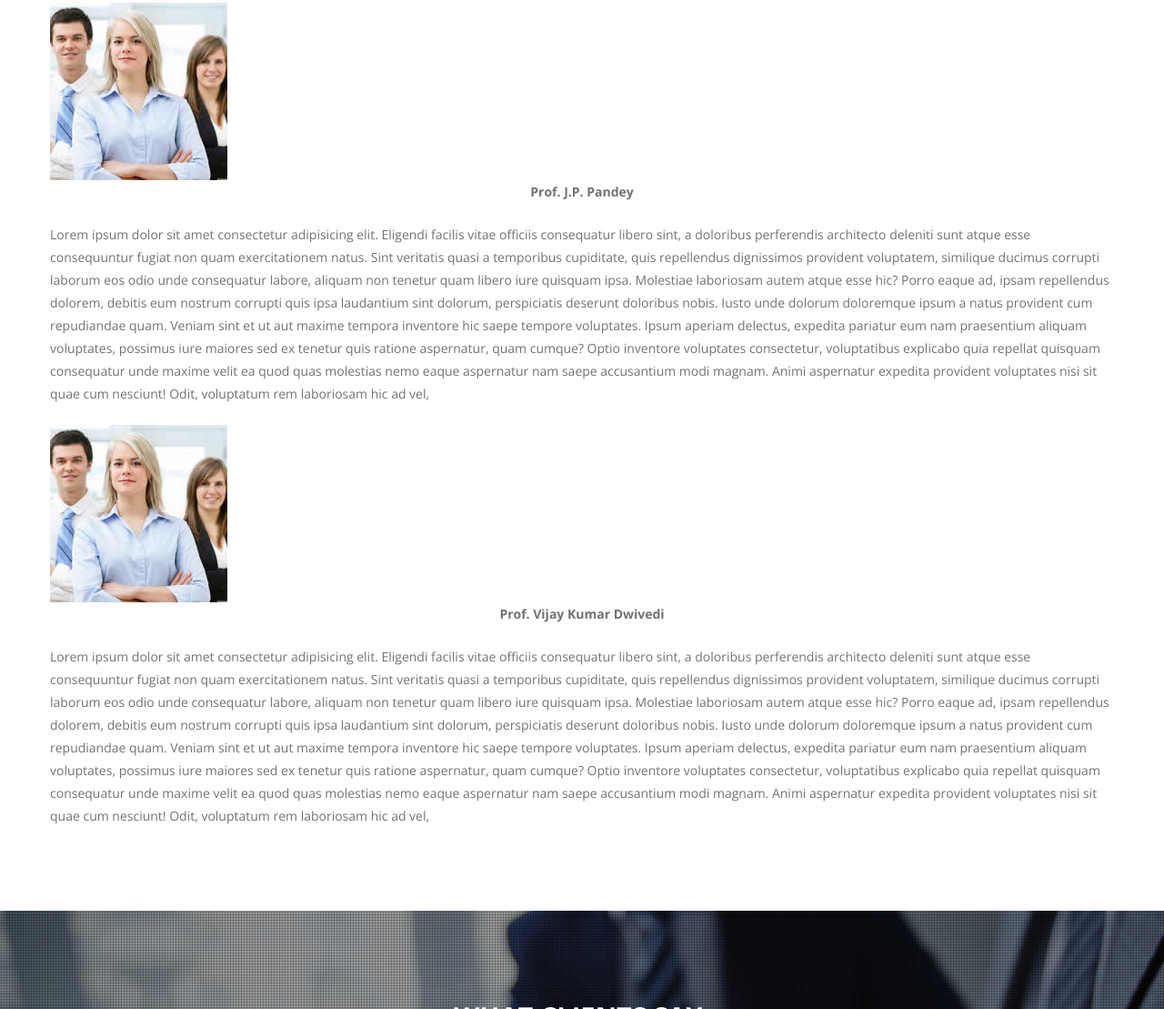
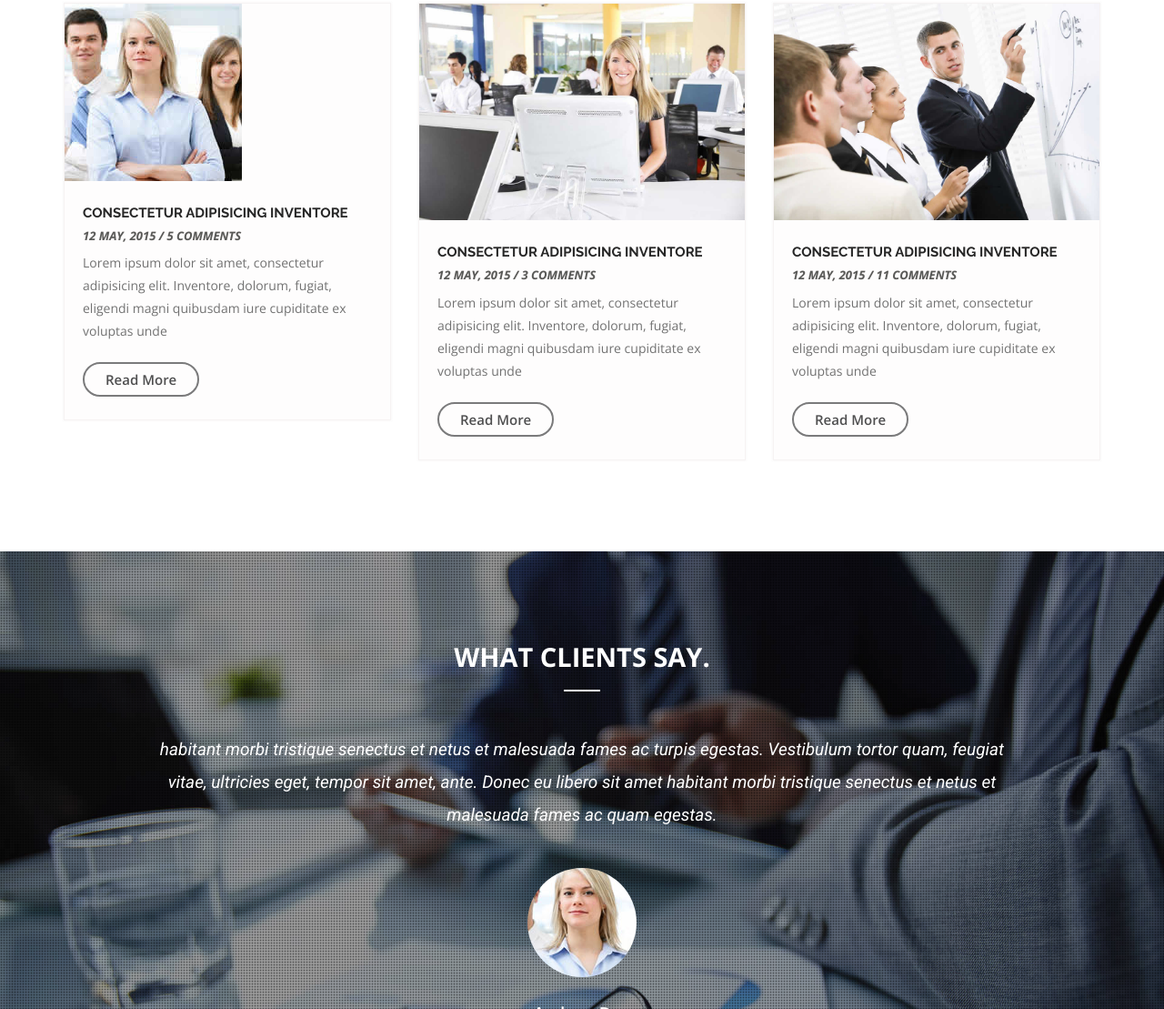
Before and after one commit to astha2412/Training_and_Placement_Cell_MMMUT, a plain HTML site: page index.html in a window 1280 px wide. Shown: the part 9598-10707 px from the top of the page at 91% size. Drawn offline with nearby package versions, Linux system fonts and the light colour scheme; animation ran at ten frames a second.

Commit message:
Revert "updated html"

```diff
--- a/index.html
+++ b/index.html
@@ -1896,7 +1896,7 @@ viverra purus tristique.</p>
 
 
    <!-- Start blog-->
-       <section id="blog" class="section">
+   <section id="blog" class="section">
        <div class="container">
            <div class="row">
 
@@ -1905,7 +1905,7 @@ viverra purus tristique.</p>
                  </div>
 
                <!-- Start Blog item #1-->
-               <!--<div class="col-md-4">
+               <div class="col-md-4">
                    <div class="blog-post">
                          <div class="post-media">
 							 <img src="images/blog/blog1.jpg" alt="">
@@ -1917,10 +1917,10 @@ viverra purus tristique.</p>
                             <a href="blog.html" class="btn btn-gray-border">Read More</a>
                        </div>
                    </div>
-	       </div>-->
+               </div>
 
                <!-- Start Blog item #2-->
-               <!--div class="col-md-4">
+               <div class="col-md-4">
                    <div class="blog-post">
                          <div class="post-media">
 							 <img src="images/blog/blog2.jpg" alt="">
@@ -1932,10 +1932,10 @@ viverra purus tristique.</p>
                             <a href="blog.html" class="btn btn-gray-border">Read More</a>
                        </div>
                    </div>
-	       </div>-->
+               </div>
 
                <!-- Start Blog item #3-->
-               <!--<div class="col-md-4">
+               <div class="col-md-4">
                    <div class="blog-post">
                          <div class="post-media">
 							 <img src="images/blog/blog3.jpg" alt="">
@@ -1947,35 +1947,7 @@ viverra purus tristique.</p>
                         <a href="blog.html" class="btn btn-gray-border">Read More</a>
                        </div>
                    </div>
-	       </div> -->
-
-      <div class="mes_1">
-                <div class="col-mes_1">
-                    <img class="rounded" style="vertical-align: middle;width: inherit; height: inherit; justify-content: center;" src="images/blog/blog1.jpg">
-                    <p class="text_mes_1" style="text-align:center;">
-                        <span style="font-weight: bold;">     Prof. J.P. Pandey </span><br>
-                    </span></p>
-                </div>
-                <div class="msg_para">
-                    <p>
-                        Lorem ipsum dolor sit amet consectetur adipisicing elit. Eligendi facilis vitae officiis consequatur libero sint, a doloribus perferendis architecto deleniti sunt atque esse consequuntur fugiat non quam exercitationem natus. Sint veritatis quasi a temporibus cupiditate, quis repellendus dignissimos provident voluptatem, similique ducimus corrupti laborum eos odio unde consequatur labore, aliquam non tenetur quam libero iure quisquam ipsa. Molestiae laboriosam autem atque esse hic? Porro eaque ad, ipsam repellendus dolorem, debitis eum nostrum corrupti quis ipsa laudantium sint dolorum, perspiciatis deserunt doloribus nobis. Iusto unde dolorum doloremque ipsum a natus provident cum repudiandae quam. Veniam sint et ut aut maxime tempora inventore hic saepe tempore voluptates. Ipsum aperiam delectus, expedita pariatur eum nam praesentium aliquam voluptates, possimus iure maiores sed ex tenetur quis ratione aspernatur, quam cumque? Optio inventore voluptates consectetur, voluptatibus explicabo quia repellat quisquam consequatur unde maxime velit ea quod quas molestias nemo eaque aspernatur nam saepe accusantium modi magnam. Animi aspernatur expedita provident voluptates nisi sit quae cum nesciunt! Odit, voluptatum rem laboriosam hic ad vel,
-                    </p>
-                </div>
-            </div>
-
-            <div class="mes_1">
-                <div class="col-mes_1">
-                    <img class="rounded" style="vertical-align: middle;width: inherit; height: inherit; justify-content: center;" src="images/blog/blog1.jpg">
-                    <p class="text_mes_1" style="text-align:center;">
-                        <span style="font-weight: bold;">     Prof. Vijay Kumar Dwivedi </span><br>
-                    </span></p>
-                </div>
-                <div class="msg_para">
-                    <p>
-                        Lorem ipsum dolor sit amet consectetur adipisicing elit. Eligendi facilis vitae officiis consequatur libero sint, a doloribus perferendis architecto deleniti sunt atque esse consequuntur fugiat non quam exercitationem natus. Sint veritatis quasi a temporibus cupiditate, quis repellendus dignissimos provident voluptatem, similique ducimus corrupti laborum eos odio unde consequatur labore, aliquam non tenetur quam libero iure quisquam ipsa. Molestiae laboriosam autem atque esse hic? Porro eaque ad, ipsam repellendus dolorem, debitis eum nostrum corrupti quis ipsa laudantium sint dolorum, perspiciatis deserunt doloribus nobis. Iusto unde dolorum doloremque ipsum a natus provident cum repudiandae quam. Veniam sint et ut aut maxime tempora inventore hic saepe tempore voluptates. Ipsum aperiam delectus, expedita pariatur eum nam praesentium aliquam voluptates, possimus iure maiores sed ex tenetur quis ratione aspernatur, quam cumque? Optio inventore voluptates consectetur, voluptatibus explicabo quia repellat quisquam consequatur unde maxime velit ea quod quas molestias nemo eaque aspernatur nam saepe accusantium modi magnam. Animi aspernatur expedita provident voluptates nisi sit quae cum nesciunt! Odit, voluptatum rem laboriosam hic ad vel,
-                    </p>
-                </div>
-            </div>
+               </div>
 
            </div> <!--/.row-->
        </div> <!--/.container-->
```
